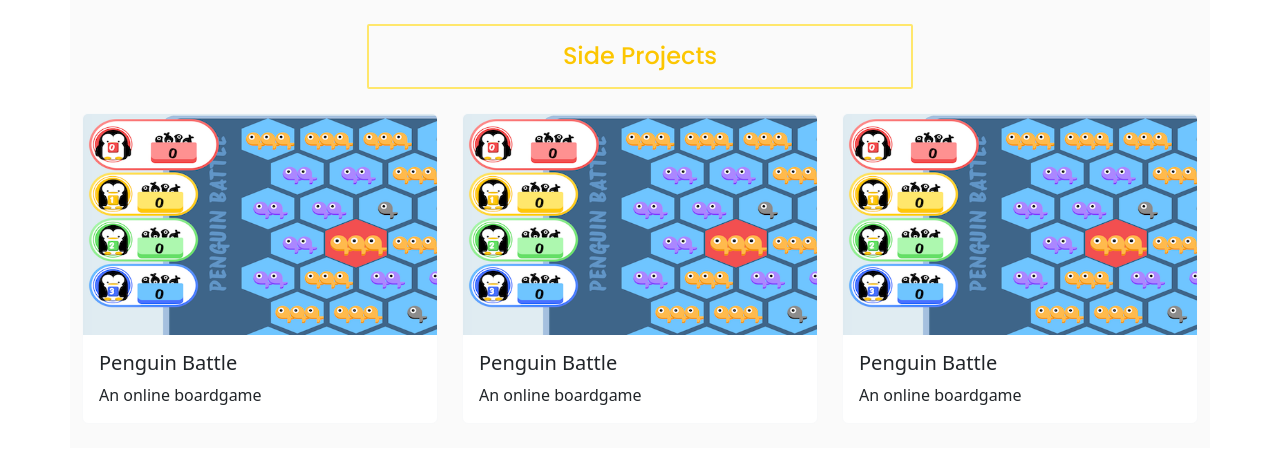
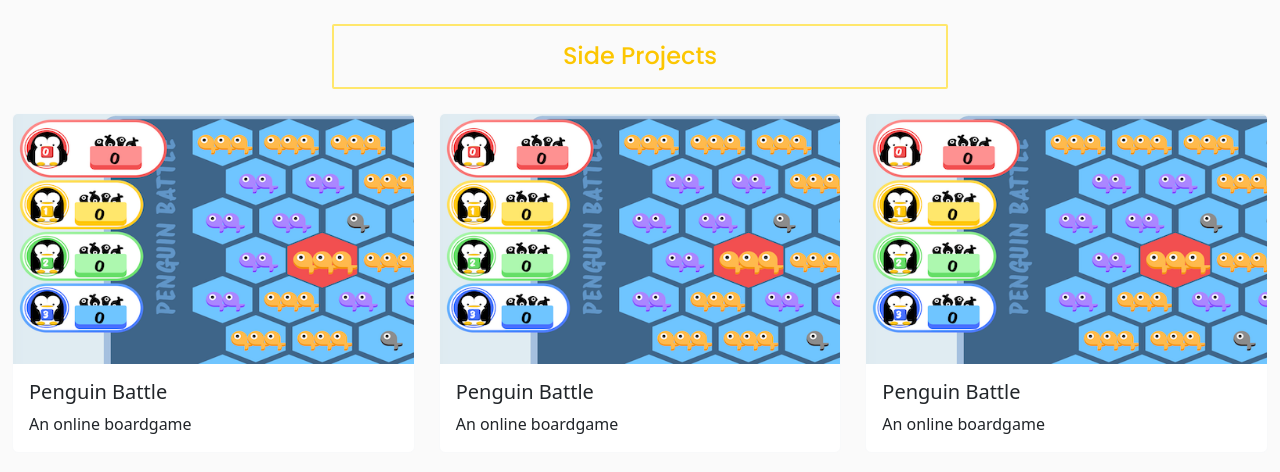
Before and after one commit to yuhueilee/wendyfolio, a React (Create React App) app: page / in a window 1280 px wide. Shown: the top 472 px of the page. Built offline with nearby package versions, Linux system fonts and the light colour scheme.

Commit message:
Add important flag to container width

```diff
--- a/src/components/project/index.scss
+++ b/src/components/project/index.scss
@@ -5,7 +5,7 @@
 .container {
     background-color: $colorGreyPrimary50;
     margin: 0;
-    max-width: 100%;
+    max-width: 100% !important;
 }
 
 .title {
```
